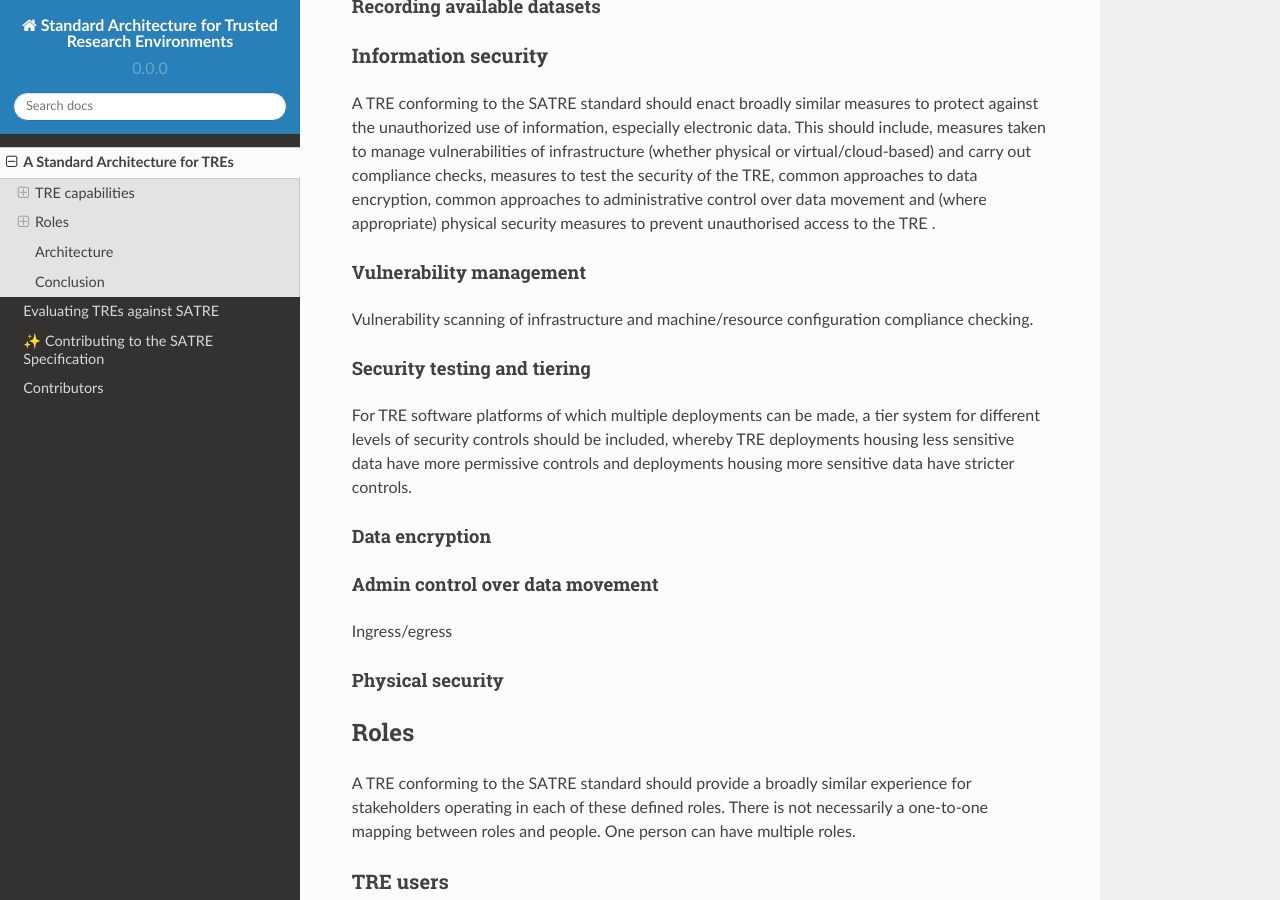
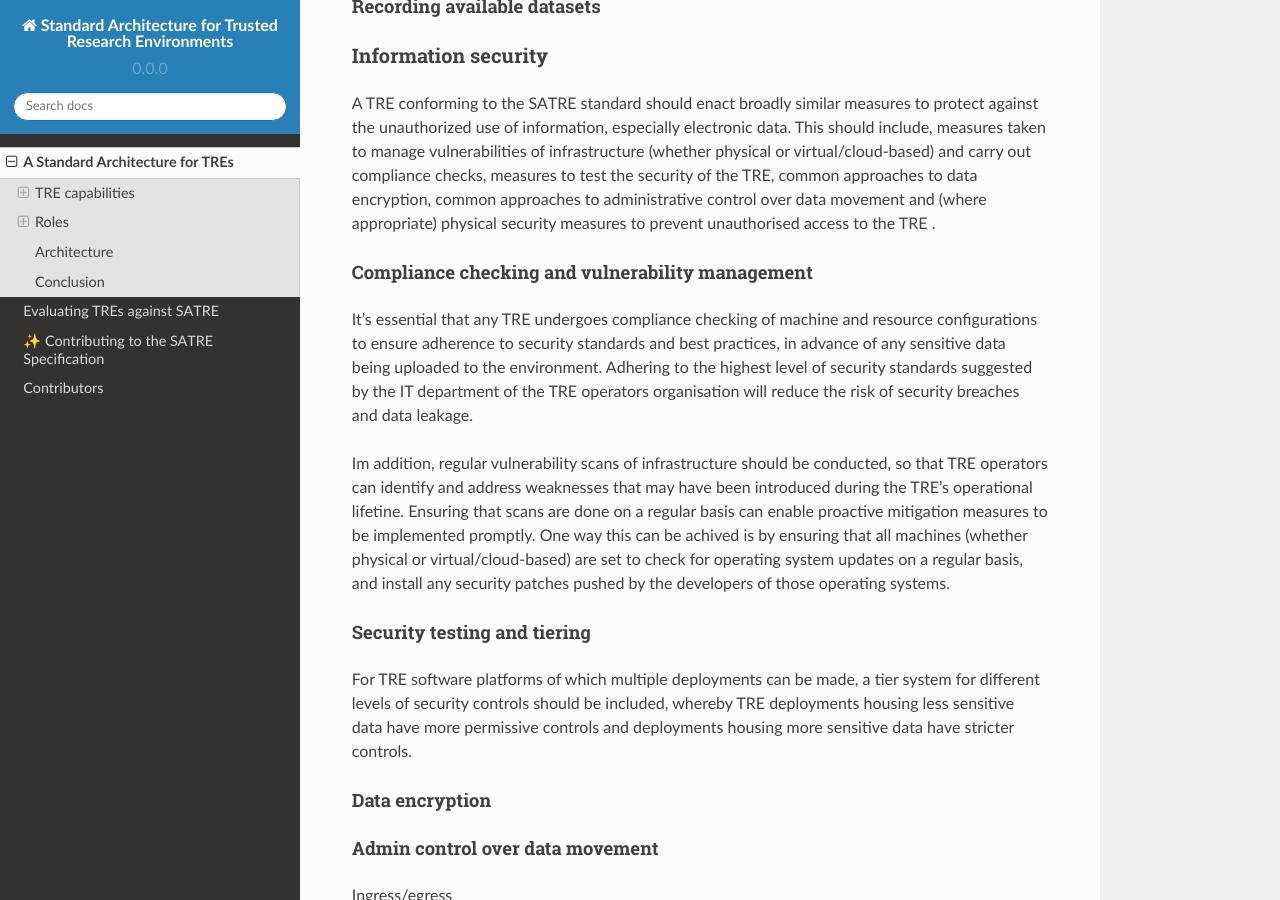
Before and after one commit to sa-tre/satre-specification, a Sphinx documentation site: the page built from docs/source/standard.md, in a window 1280 px wide and 900 px high, scrolled down 2244 px. Built offline with Sphinx 7.4.7 and the Read the Docs theme 2.0.0, drawn with Linux system fonts in a browser that asks for light colours.

Commit message:
compliance checking and vulnerability management

```diff
--- a/docs/source/standard.md
+++ b/docs/source/standard.md
@@ -101,9 +101,11 @@ There might be good reasons why any particular TRE does not possess one or more
 
 A TRE conforming to the SATRE standard should enact broadly similar measures to protect against the unauthorized use of information, especially electronic data. This should include, measures taken to manage vulnerabilities of infrastructure (whether physical or virtual/cloud-based) and carry out compliance checks, measures to test the security of the TRE, common approaches to data encryption, common approaches to administrative control over data movement and (where appropriate) physical security measures to prevent unauthorised access to the TRE .
 
-#### Vulnerability management
+#### Compliance checking and vulnerability management
 
-Vulnerability scanning of infrastructure and machine/resource configuration compliance checking.
+It's essential that any TRE undergoes compliance checking of machine and resource configurations to ensure adherence to security standards and best practices, in advance of any sensitive data being uploaded to the environment. Adhering to the highest level of security standards suggested by the IT department of the TRE operators organisation will reduce the risk of security breaches and data leakage.
+
+Im addition, regular vulnerability scans of infrastructure should be conducted, so that TRE operators can identify and address weaknesses that may have been introduced during the TRE's operational lifetine. Ensuring that scans are done on a regular basis can enable proactive mitigation measures to be implemented promptly. One way this can be achived is by ensuring that all machines (whether physical or virtual/cloud-based) are set to check for operating system updates on a regular basis, and install any security patches pushed by the developers of those operating systems.
 
 #### Security testing and tiering
 
```
